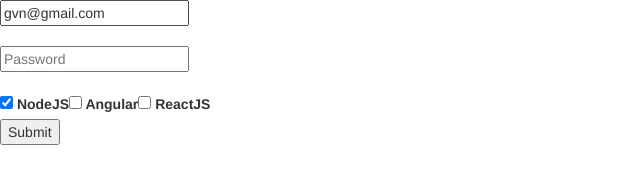
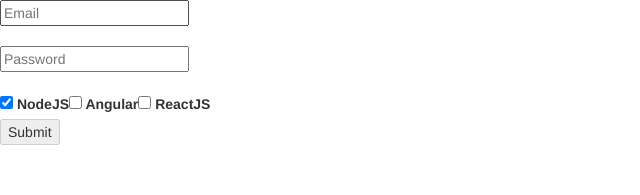
Before and after one commit to ThienBinhHY/LearnAngular4, an Angular app: page / in a window 1280 px wide. Shown: the top 195 px of the page, without its empty margins (0-640 px from the left). Built offline with nearby package versions, Linux system fonts and the light colour scheme.

Commit message:
Reactive form validator

```diff
--- a/src/app/sign-up.component.ts
+++ b/src/app/sign-up.component.ts
@@ -1,11 +1,12 @@
 import { Component, OnInit } from '@angular/core';
-import { FormGroup, FormControl, FormBuilder } from '@angular/forms';// sdung FormBuilder để gom nhóm lại cho ngắn gọn
+import { FormGroup, FormControl, FormBuilder ,Validators} from '@angular/forms';// sdung FormBuilder để gom nhóm lại cho ngắn gọn
 
 @Component({
     selector: 'app-sign-up',
     template: `
         <form (ngSubmit)="onSubmit();" [formGroup]="formSignUp">
             <input placeholder="Email" formControlName="email">
+            <p *ngIf="formSignUp.get('email').invalid && formSignUp.get('email').touched">Email is required</p>
             <br><br>
             <input type="password" placeholder="Password" formControlName="password">
             <br><br>
@@ -14,7 +15,7 @@
                 <label><input type="checkbox" name="Angular" formControlName="angular"> Angular</label>
                 <label><input type="checkbox" name="ReactJS" formControlName="reactJS"> ReactJS</label>
             </div>
-            <button >Submit</button>
+            <button [disabled]="formSignUp.invalid">Submit</button>
         </form>
     `,
 })
@@ -41,7 +42,8 @@
         //Thay đoạn trên bằng cách sử dụng FormBuilder để viết ngắn gọn hơn
         // k nên viết đoạn khởi tạo này trong constructor nên ta se sư dụng ngOninit
         this.formSignUp = this.fb.group({
-            email: 'gvn@gmail.com',// gán gtri mặc định cho  FormControl là input text
+            //email: 'gvn@gmail.com',// gán gtri mặc định cho  FormControl là input text
+            email: ['',Validators.required], // validate trường email k đc để trống
             password: '',
             subjects: this.fb.group({
                 nodeJS: true,// gán gtri mặc định cho  FormControl là checkbox
```
